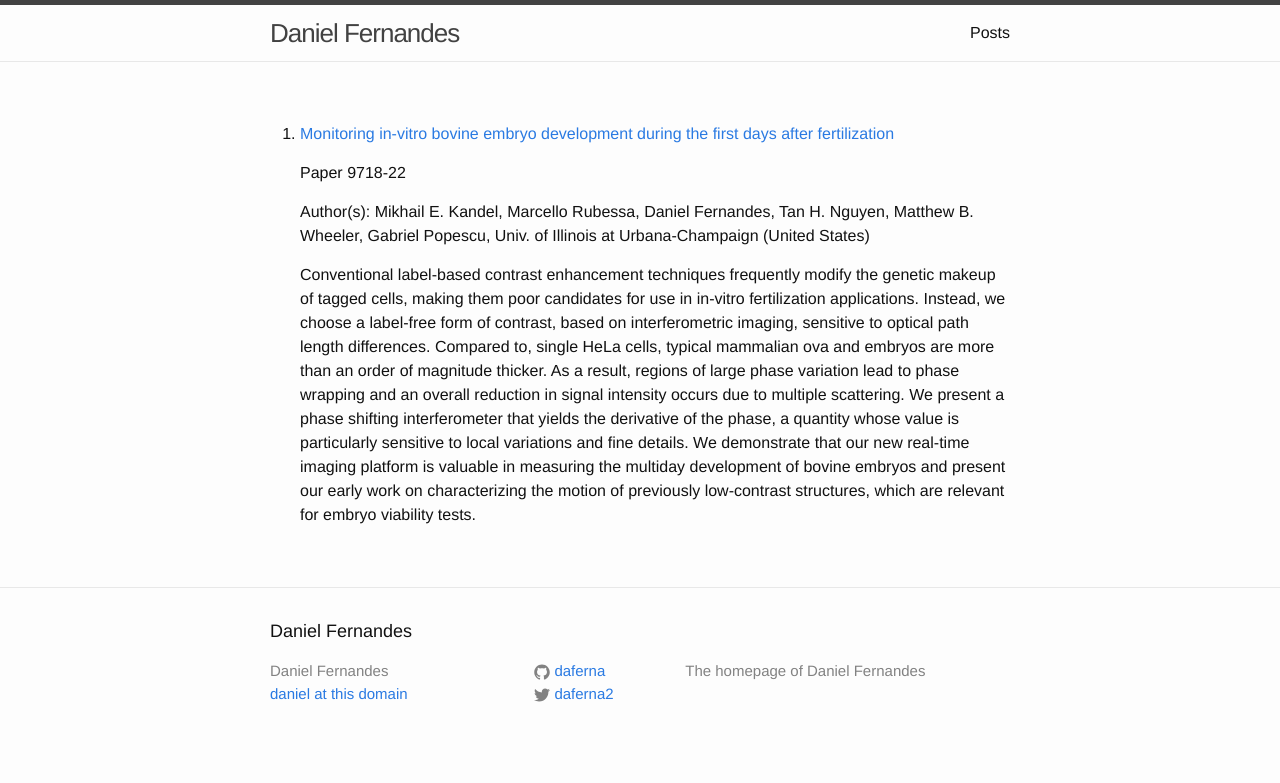
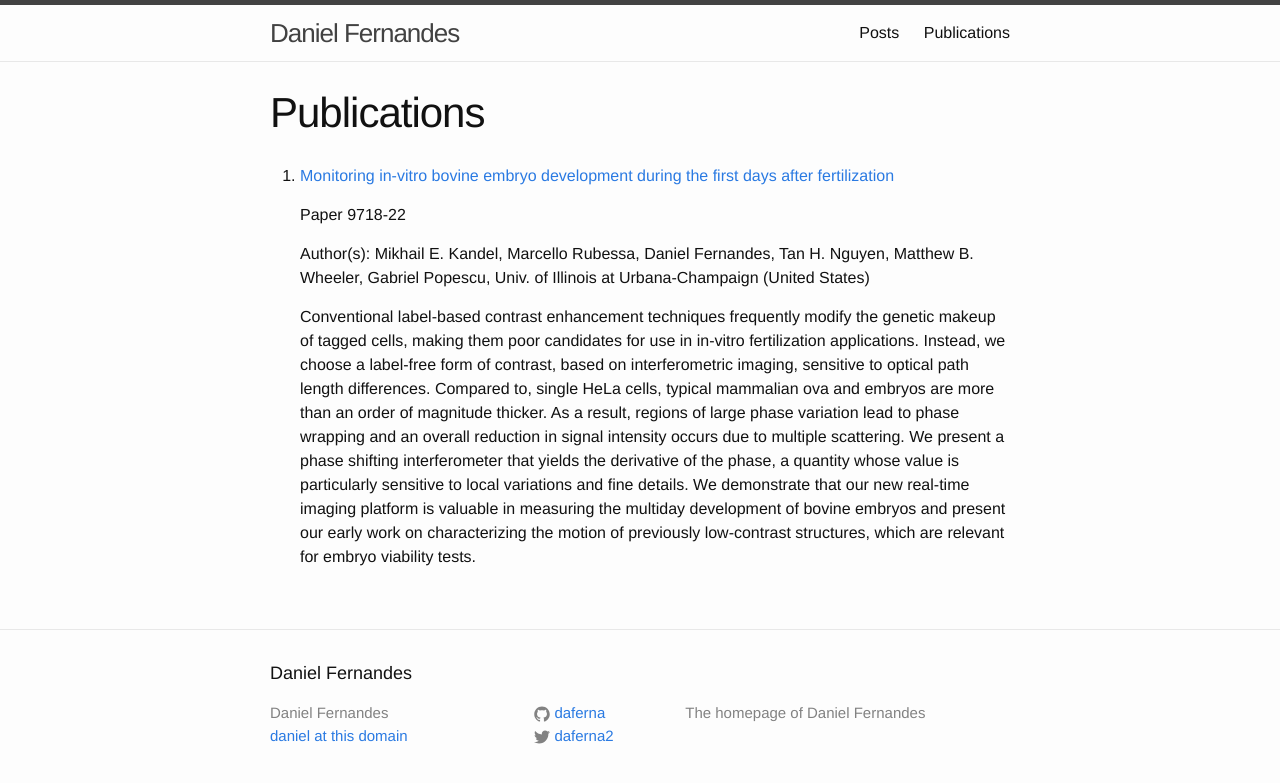
Before and after one commit to daferna/daferna.github.io, a Jekyll site: the page built from publications.markdown, in a window 1280 px wide. Shown: the top 783 px of the page. Built offline with Jekyll 4.4.1, drawn with Linux system fonts in a browser that asks for light colours.

Commit message:
adding pubs to top menu bar

```diff
--- a/publications.markdown
+++ b/publications.markdown
@@ -1,6 +1,7 @@
 ---
 layout: page
-categories:
+title: Publications
+permalink: /publications/
 ---
 
 <ol>
```
